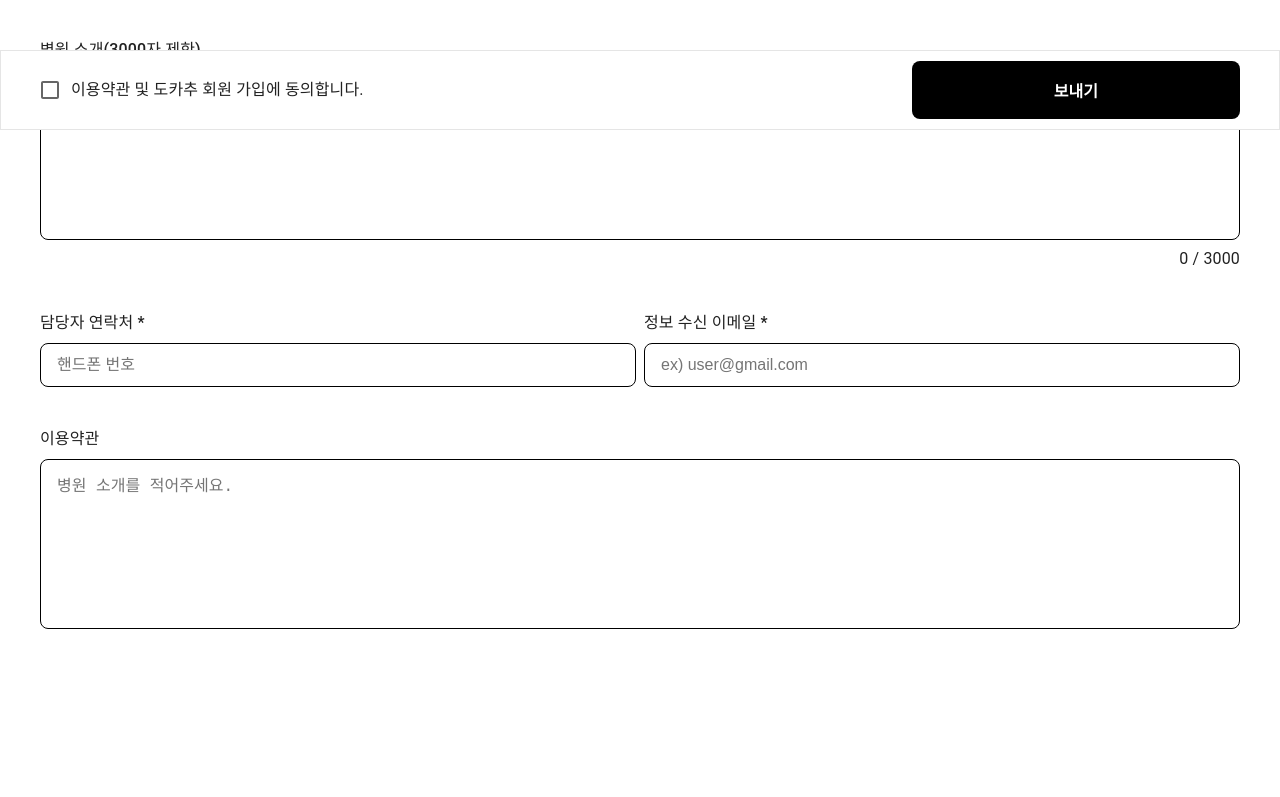
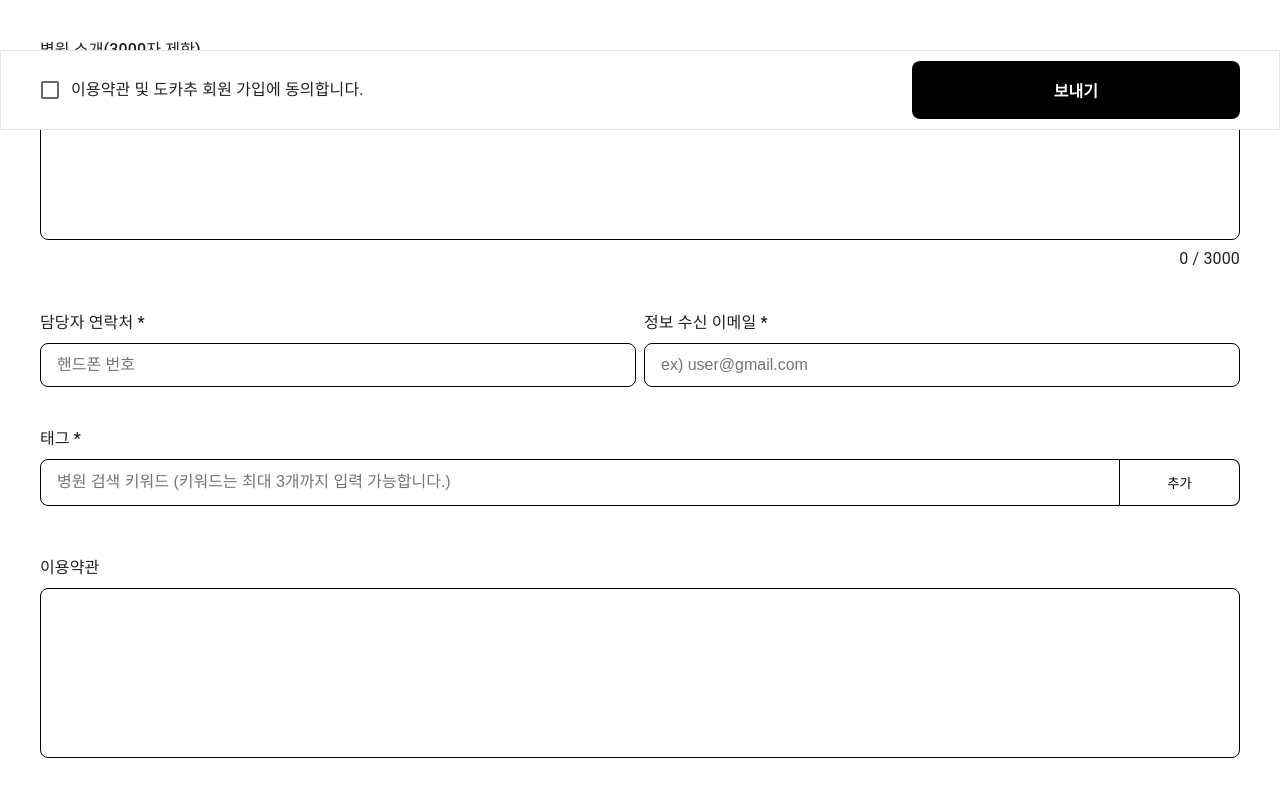
Before and after one commit to DOKACHU/New-Landing, a React (Create React App) app: page /center in a window 1280 px wide. Shown: the part 670-1467 px from the top of the page. Before the commit the page ends 1402 px from the top, so only its background shows below. Built offline with nearby package versions, Linux system fonts and the light colour scheme.

Commit message:
feat: Create Api Connent

```diff
--- a/package.json
+++ b/package.json
@@ -7,6 +7,7 @@
     "@emotion/styled": "^11.11.0",
     "@hookform/resolvers": "^3.1.0",
     "@mui/material": "^5.12.3",
+    "@tanstack/react-query": "^4.29.5",
     "@testing-library/jest-dom": "^5.16.5",
     "@testing-library/react": "^13.4.0",
     "@testing-library/user-event": "^13.5.0",
@@ -14,6 +15,7 @@
     "@types/node": "^16.18.27",
     "@types/react": "^18.2.6",
     "@types/react-dom": "^18.2.4",
+    "axios": "^1.4.0",
     "react": "^18.2.0",
     "react-daum-postcode": "^3.1.1",
     "react-dom": "^18.2.0",
--- a/src/Pages/CenterForm.tsx
+++ b/src/Pages/CenterForm.tsx
@@ -8,6 +8,9 @@ import {
   Typography,
   Modal,
   Box,
+  FormGroup,
+  Stack,
+  Chip,
 } from "@mui/material";
 import { P } from "../styles";
 import { useState } from "react";
@@ -22,11 +25,14 @@ import {
   TextArea,
   Footer,
   SubmitButton,
+  TagInput,
+  TagButton,
 } from "./styles";
 import { Select } from "../components";
 import { schema } from "./constants";
 import arrow from "./arrow.png";
 import DaumPostcode from "react-daum-postcode";
+import { useCreateCenter, useTags } from "../hooks";
 
 type FormData = yup.InferType<typeof schema>;
 const style = {
@@ -51,6 +57,8 @@ export default function CenterForm({
   const [selectedImage, setSelectedImage] = useState<any>(null);
   const [multipleImages, setMultipleImages] = useState<any>([]);
   const [rawImages, setRawImages] = useState<any>([]);
+  const { mutate: createCenter } = useCreateCenter();
+  const { handleClick, tags, tagsRef } = useTags();
 
   const getLocalStorage =
     localStorage.getItem("temp") === undefined
@@ -102,8 +110,55 @@ export default function CenterForm({
   const onSubmit = (data: FormData) => {
     const isSubmit = ErrorEmptyCheck(errors);
     if (isSubmit) {
-      console.log({ selectedImage, multipleImages, rawImages });
-      console.log(JSON.stringify(data, null, 2));
+      const {
+        name,
+        proNumber,
+        location,
+        bizzNum,
+        address1,
+        address2,
+        subject,
+        phone,
+        email,
+        desc,
+      } = data as any;
+
+      const formData = new FormData(); // 새로운 폼 객체 생성
+      for (let i = 0; i < rawImages.length; i++) {
+        formData.append("centerImages", rawImages[i]);
+      }
+
+      formData.append("registration", selectedImage); // <input name="item" value="hi"> 와 같다.
+      formData.append("centerName", name);
+      formData.append("city", location?.label);
+
+      formData.append("address1", address1);
+      formData.append("address2", address2);
+      formData.append("businessRegistrationNumber", String(bizzNum));
+      formData.append("memberCount", String(proNumber));
+
+      formData.append("therapyCategory", subject?.label);
+      formData.append("phoneNumber", phone);
+
+      formData.append("email", email);
+      formData.append("description", desc);
+      // for (let i = 0; i < tags.length; i++) {
+      //   formData.append(`tags[${i}]`, tags[i]);
+      // }
+
+      createCenter(formData, {
+        onError: (e) => {
+          console.log({ e });
+        },
+        onSuccess: (res) => {
+          console.log({ res });
+          onReset();
+          alert("센터 입점 양식 등록 완료 ");
+        },
+      });
+
+      // console.log({ selectedImage, multipleImages, rawImages });
+      // console.log(JSON.stringify(data, null, 2));
     }
   };
 
@@ -120,17 +175,17 @@ export default function CenterForm({
     localStorage.removeItem("multiImgPreview");
   };
 
-  const onSave = () => {
-    const saveObj = {
-      name: watch("name"),
-      phone: watch("phone"),
-    };
-    localStorage.setItem("temp", JSON.stringify(saveObj));
-    localStorage.setItem("singleImg", selectedImage);
-    localStorage.setItem("singleImgPreview", preview);
-    localStorage.setItem("multiImg", multipleImages);
-    localStorage.setItem("multiImgPreview", rawImages);
-  };
+  // const onSave = () => {
+  //   const saveObj = {
+  //     name: watch("name"),
+  //     phone: watch("phone"),
+  //   };
+  //   localStorage.setItem("temp", JSON.stringify(saveObj));
+  //   localStorage.setItem("singleImg", selectedImage);
+  //   localStorage.setItem("singleImgPreview", preview);
+  //   localStorage.setItem("multiImg", multipleImages);
+  //   localStorage.setItem("multiImgPreview", rawImages);
+  // };
 
   return (
     <Block>
@@ -372,11 +427,85 @@ export default function CenterForm({
           </Grid>
 
           <Grid item xs={12}>
+            <Label>태그 *</Label>
+
+            <FormGroup row>
+              <TagInput
+                {...register("tags")}
+                ref={tagsRef}
+                placeholder="병원 검색 키워드 (키워드는 최대 3개까지 입력 가능합니다.)"
+              />
+              <TagButton
+                disabled={tags.length > 2}
+                type="button"
+                onClick={handleClick}
+              >
+                추가
+              </TagButton>
+            </FormGroup>
+
+            <Stack
+              style={{
+                marginTop: "10px",
+              }}
+              direction={"row"}
+              spacing={1}
+            >
+              {tags.map((tagLabel: string, i: any) => {
+                return <Chip label={tagLabel} key={i} />;
+              })}
+            </Stack>
+            <P>{tags.length === 0 && errors.tags?.message}</P>
+          </Grid>
+
+          {/* <Grid item xs={6}>
+            <Label>태그 *</Label>
+            <Controller
+              control={control}
+              name="tags"
+              render={({ field }) => {
+                return (
+                  <>
+                    <FormGroup row>
+                      <TagInput
+                        {...register("tags")}
+                        ref={tagsRef}
+                        placeholder="병원 검색 키워드 (키워드는 최대 3개까지 입력 가능합니다.)"
+                      />
+                      <TagButton
+                        disabled={tags.length > 2}
+                        type="button"
+                        onClick={handleClick}
+                      >
+                        추가
+                      </TagButton>
+                    </FormGroup>
+                    <Stack
+                      style={{
+                        marginTop: "10px",
+                      }}
+                      {...field}
+                      direction={"row"}
+                      spacing={1}
+                    >
+                      {tags.map((tagLabel: string, i: any) => {
+                        return <Chip label={tagLabel} key={i} />;
+                      })}
+                    </Stack>
+                  </>
+                );
+              }}
+            />
+            <P>{tags.length === 0 && errors.tags?.message}</P>
+          </Grid> */}
+
+          <Grid item xs={12}>
             <Label>이용약관</Label>
             <TextArea
               {...register("desc")}
               rows={8}
-              placeholder="병원 소개를 적어주세요."
+              readOnly
+              // placeholder="병원 소개를 적어주세요."
             />
             <P>{errors.desc?.message}</P>
           </Grid>
--- a/src/Pages/constants.ts
+++ b/src/Pages/constants.ts
@@ -29,6 +29,7 @@ export const schema = yup
     school: yup.string().required("학력은 필수 항목 입니다."),
     license: yup.string().required("자격증은 필수 항목 입니다."),
     channel: yup.string(),
+    tags: yup.string().required("태그는 필수 항목 입니다."),
 
     bizzNum: yup
       .string()
--- a/src/Pages/styles.ts
+++ b/src/Pages/styles.ts
@@ -171,3 +171,33 @@ export const ItemInput = styled.input`
     outline: none;
   }
 `;
+
+export const TagInput = styled.input`
+  padding: 12px 16px;
+  border: 1px solid #000;
+  border-radius: 8px 0 0 8px;
+  font-size: 16px;
+  font-weight: 500;
+  width: 90%;
+
+  &:hover {
+    border: 1px solid #e4e4e4;
+  }
+
+  &:focus {
+    background-color: #f4f4f4;
+  }
+`;
+
+export const TagButton = styled.button`
+  padding: 13px 16px;
+  width: 10%;
+  border-radius: 0 8px 8px 0;
+  border: 1px solid #000000;
+  background: #fff;
+  border-left: none;
+
+  &:hover {
+    border: 1px solid #e4e4e4;
+  }
+`;
--- a/src/hooks/index.ts
+++ b/src/hooks/index.ts
@@ -1 +1,4 @@
 export { default as usePostCode } from "./usePostCode";
+export { default as useCreateCenter } from "./useCreateCenter";
+export { default as useCreatePro } from "./useCreatePro";
+export { default as useTags } from "./useTags";
--- /dev/null
+++ b/src/hooks/useCreateCenter.ts
@@ -0,0 +1,24 @@
+/* eslint-disable @typescript-eslint/no-explicit-any */
+import axios from 'axios';
+import { useMutation } from '@tanstack/react-query';
+
+const postCenterAPI = async (Body: any) => {
+  const URL = `https://api-dev.mnz-ai.com/entry/center`;
+  return await axios.post(URL, Body, {
+    headers: {
+      'Content-Type': `multipart/form-data`,
+    },
+  });
+};
+
+export default function useCreateCenter() {
+  return useMutation({
+    mutationFn: (body: any) => postCenterAPI(body),
+    // onSuccess: async () => {
+    //   console.log("I'm first!");
+    // },
+    // onSettled: async () => {
+    //   console.log("I'm second!");
+    // },
+  });
+}
--- /dev/null
+++ b/src/hooks/useCreatePro.ts
@@ -0,0 +1,24 @@
+/* eslint-disable @typescript-eslint/no-explicit-any */
+import axios from "axios";
+import { useMutation } from "@tanstack/react-query";
+
+const postProAPI = async (Body: any) => {
+  const URL = `https://api-dev.mnz-ai.com/entry/pro`;
+  return await axios.post(URL, Body, {
+    headers: {
+      "Content-Type": `multipart/form-data`,
+    },
+  });
+};
+
+export default function useCreatePro() {
+  return useMutation({
+    mutationFn: (body: any) => postProAPI(body),
+    // onSuccess: async () => {
+    //   console.log("I'm first!");
+    // },
+    // onSettled: async () => {
+    //   console.log("I'm second!");
+    // },
+  });
+}
--- /dev/null
+++ b/src/hooks/useTags.ts
@@ -0,0 +1,21 @@
+/* eslint-disable @typescript-eslint/no-explicit-any */
+import { useRef, useState } from "react";
+
+const useTags = () => {
+  const [tags, setTags] = useState<any>([]);
+
+  const tagsRef = useRef<any>(null);
+
+  const handleClick = () => {
+    const { current } = tagsRef;
+
+    if (current.value !== "") {
+      setTags([...tags, current.value]);
+      current.value = "";
+    }
+  };
+
+  return { tags, tagsRef, handleClick };
+};
+
+export default useTags;
--- a/src/index.tsx
+++ b/src/index.tsx
@@ -4,6 +4,9 @@ import App from "./App";
 import reportWebVitals from "./reportWebVitals";
 import { CssBaseline } from "@mui/material";
 import { BrowserRouter } from "react-router-dom";
+import { QueryClientProvider, QueryClient } from "@tanstack/react-query";
+
+const queryClient = new QueryClient();
 
 const root = ReactDOM.createRoot(
   document.getElementById("root") as HTMLElement
@@ -11,9 +14,11 @@ const root = ReactDOM.createRoot(
 root.render(
   <>
     <CssBaseline />
-    <BrowserRouter>
-      <App />
-    </BrowserRouter>
+    <QueryClientProvider client={queryClient}>
+      <BrowserRouter>
+        <App />
+      </BrowserRouter>
+    </QueryClientProvider>
   </>
 );
 
--- a/src/utils.ts
+++ b/src/utils.ts
@@ -42,7 +42,7 @@ export function ErrorEmptyCheck(value: any) {
 
 export function checkProperties(obj: any) {
   for (var key in obj) {
-    if (obj[key] !== null && obj[key] != "") return false;
+    if (obj[key] !== null && obj[key] !== "") return false;
   }
   return true;
 }
```
Also changed, not shown: src/Pages/ProForm.tsx (+25 -16 lines), 1 other file (tests, documents, lock files or other folders).
